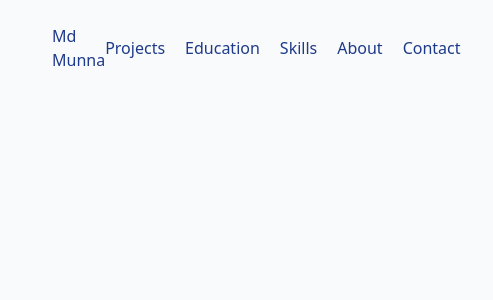
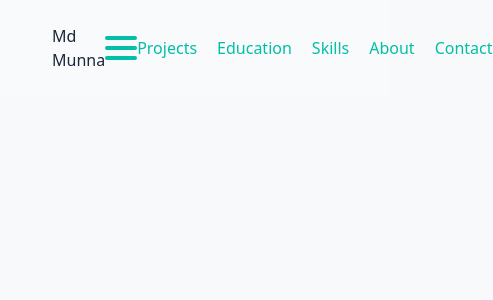
Before and after one commit to mdmunna84880/mdmunna.xyz, a React (Vite) app in the folder client/: page / in a window 390 px wide. Shown: the top 300 px of the page, 493 px wide, since content can reach past the window. Built offline with nearby package versions, Linux system fonts and the light colour scheme.

Commit message:
Built: hamburger-manu

```diff
--- a/client/src/Navbar.jsx
+++ b/client/src/Navbar.jsx
@@ -1,22 +1,73 @@
-import Professional from './assets/Professional.jpg'
+import { useState } from "react";
+import Professional from "./assets/Professional.jpg";
 function Navbar() {
+  const [isManuOpen, setIsManuOpen] = useState(false);
+
+  function handleManu() {
+    setIsManuOpen(!isManuOpen);
+  }
+
   return (
     <header className="h-24 w-full bg-[#F9FAFB] text-[#1E3A8A]">
       <nav className="w-full h-full flex justify-between items-center px-8">
+        <div className="flex gap-5 items-center justify-center">
+          <a href="#">
+            <img
+              src={Professional}
+              alt="mypicture"
+              className="h-16 w-16 rounded-full transition duration-300 hover:scale-110 hover:shadow-[0_0_15px_#06B6D4]"
+            />
+          </a>
+          <a href="#" className="hover:text-[#06B6D4]">
+            <h1>Md Munna</h1>
+          </a>
+        </div>
+        <div
+          className="flex flex-col gap-1.5 cursor-pointer"
+          onClick={handleManu}
+        >
+          <div
+            className={`w-8 h-1 rounded-sm bg-[#00BFA6] transition-transform duration-300 ease-in-out
+      ${isManuOpen ? "rotate-45 translate-y-3" : ""}`}
+          ></div>
 
-        <div className="flex gap-5 items-center justify-center">
-          <a href="#"><img src={Professional} alt="mypicture" className="h-16 w-16 rounded-full transition duration-300 hover:scale-110 hover:shadow-[0_0_15px_#06B6D4]"/></a>
-          <a href="#" className='hover:text-[#06B6D4]'><h1>Md Munna</h1></a>
+          <div
+            className={`w-8 h-1 rounded-sm bg-[#00BFA6] transition-all duration-300
+      ${isManuOpen ? "opacity-0" : "opacity-100"}`}
+          ></div>
+
+          <div
+            className={`w-8 h-1 rounded-sm bg-[#00BFA6] transition-transform duration-300
+      ${isManuOpen ? "-rotate-45 -translate-y-2" : ""}`}
+          ></div>
         </div>
-
         <ul className="flex justify-center items-center gap-5">
-          <li><a href="#projects" className='hover:text-[#06B6D4]'>Projects</a></li>
-          <li><a href="#education" className='hover:text-[#06B6D4]'>Education</a></li>
-          <li><a href="#skills" className='hover:text-[#06B6D4]'>Skills</a></li>
-          <li><a href="#about" className='hover:text-[#06B6D4]'>About</a></li>
-          <li><a href="#contact" className='hover:text-[#06B6D4]'>Contact</a></li>
+          <li>
+            <a href="#projects" className="hover:text-[#06B6D4]">
+              Projects
+            </a>
+          </li>
+          <li>
+            <a href="#education" className="hover:text-[#06B6D4]">
+              Education
+            </a>
+          </li>
+          <li>
+            <a href="#skills" className="hover:text-[#06B6D4]">
+              Skills
+            </a>
+          </li>
+          <li>
+            <a href="#about" className="hover:text-[#06B6D4]">
+              About
+            </a>
+          </li>
+          <li>
+            <a href="#contact" className="hover:text-[#06B6D4]">
+              Contact
+            </a>
+          </li>
         </ul>
-
       </nav>
     </header>
   );
--- a/client/src/index.css
+++ b/client/src/index.css
@@ -1,12 +1,32 @@
 @import 'tailwindcss';
 /* @import url('https://fonts.googleapis.com/css2?family=Inter:ital,opsz,wght@0,14..32,100..900;1,14..32,100..900&display=swap'); */
 
-body{
- @apply bg-gray-50 text-gray-900;
-}
 .inter-body {
   font-family: "Inter", sans-serif;
   font-optical-sizing: auto;
   font-weight: 400;
   font-style: normal;
 }
+
+body{
+ background-color: #F8F9FA;
+ color: #333333;
+}
+
+button, a{
+ color: #00BFA6;
+}
+
+h1, h2, h3, h4{
+  color: #1B263B;
+}
+
+/* Background: #F8F9FA (keep it clean and modern).
+
+Headings/Primary Sections: #1B263B (Navy).
+
+Buttons/CTAs/Portfolio Highlights: #00BFA6 (Teal).
+
+Body Text: #333333 (dark gray, not pure black for softer reading).
+
+Hover/Active States (links, buttons): #3A86FF. */
```
